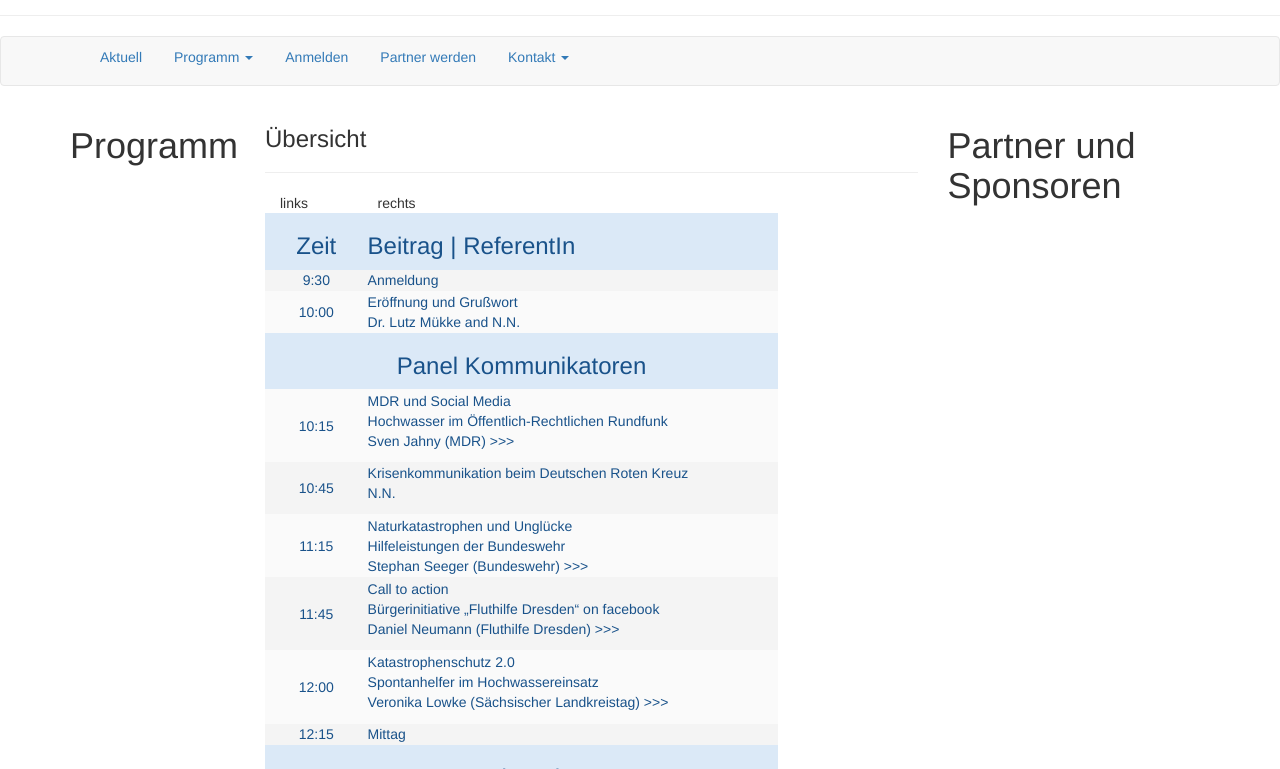
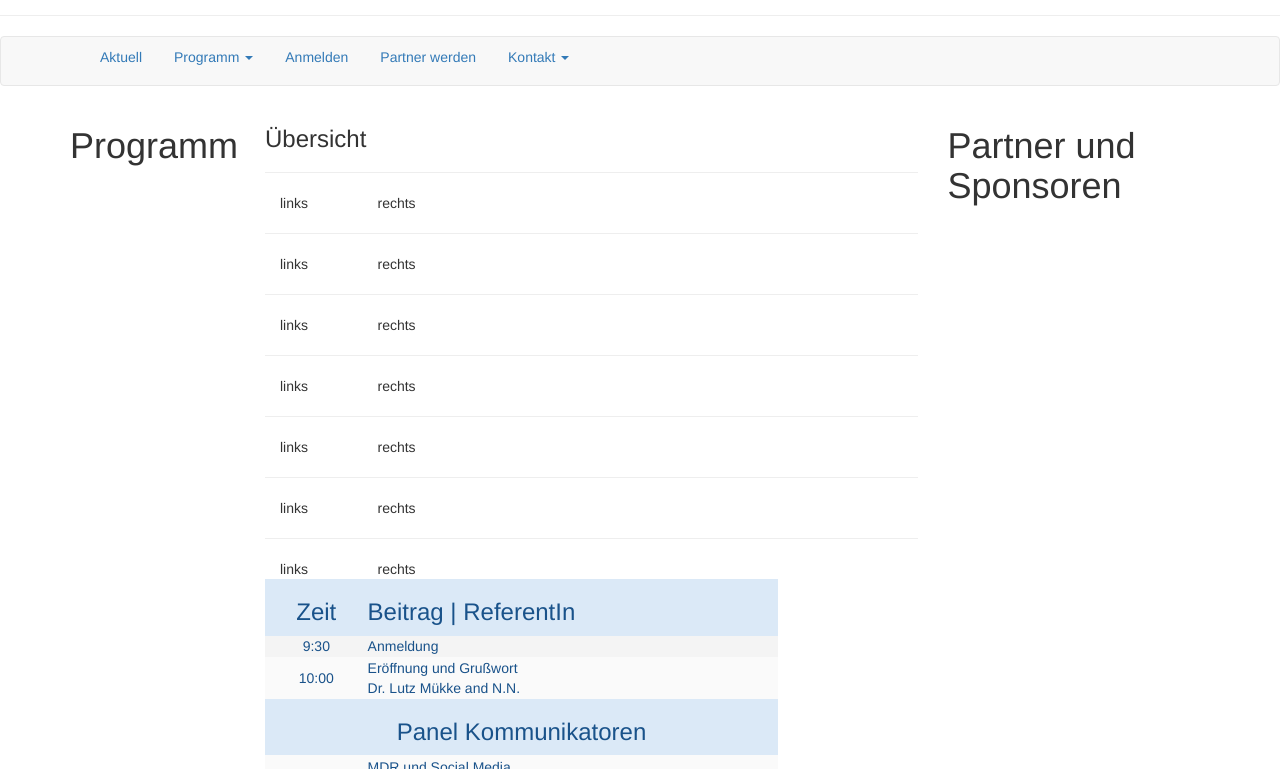
Before and after one commit to susedev/test, a Jekyll site: the page built from programm-uebersicht.html, in a window 1280 px wide and 900 px high, cut to the strip 131-900 px from the top of the window. Built offline with Jekyll 4.4.1, drawn with Linux system fonts in a browser that asks for light colours; nearby versions of some CDN libraries.

Commit message:
Edit from JekyllCMS

```diff
--- a/programm-uebersicht.html
+++ b/programm-uebersicht.html
@@ -2,6 +2,60 @@
 title: Programm
 ---
 <h3>&Uuml;bersicht</h3>
+
+<hr noshade="noshade" size="1" />
+<div class="container">
+<div class="row">
+<div class="col-md-1">links</div>
+
+<div class="col-md-2">rechts</div>
+</div>
+</div>
+
+<hr noshade="noshade" size="1" />
+<div class="container">
+<div class="row">
+<div class="col-md-1">links</div>
+
+<div class="col-md-2">rechts</div>
+</div>
+</div>
+
+<hr noshade="noshade" size="1" />
+<div class="container">
+<div class="row">
+<div class="col-md-1">links</div>
+
+<div class="col-md-2">rechts</div>
+</div>
+</div>
+
+<hr noshade="noshade" size="1" />
+<div class="container">
+<div class="row">
+<div class="col-md-1">links</div>
+
+<div class="col-md-2">rechts</div>
+</div>
+</div>
+
+<hr noshade="noshade" size="1" />
+<div class="container">
+<div class="row">
+<div class="col-md-1">links</div>
+
+<div class="col-md-2">rechts</div>
+</div>
+</div>
+
+<hr noshade="noshade" size="1" />
+<div class="container">
+<div class="row">
+<div class="col-md-1">links</div>
+
+<div class="col-md-2">rechts</div>
+</div>
+</div>
 
 <hr noshade="noshade" size="1" />
 <div class="container">
```
